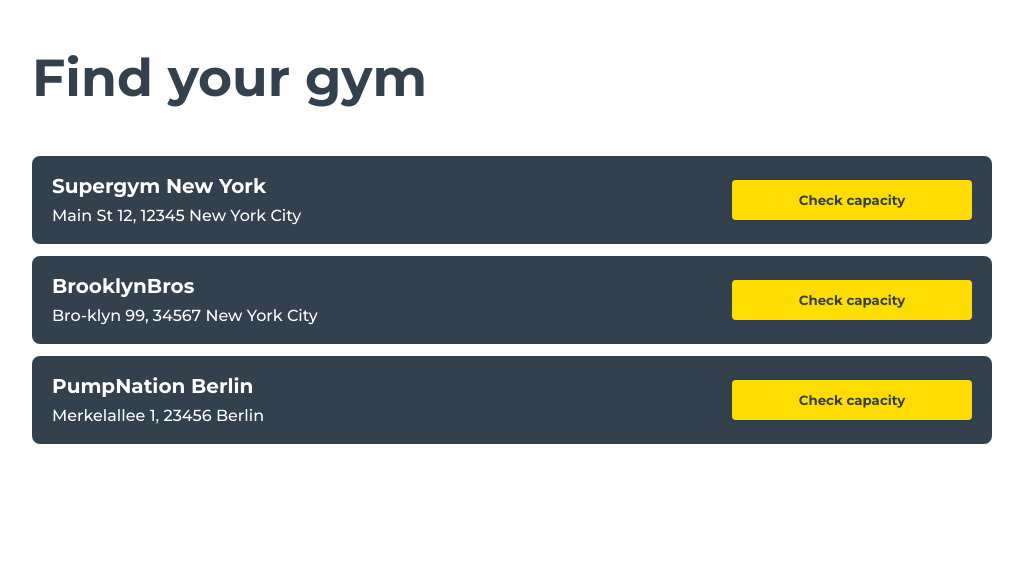
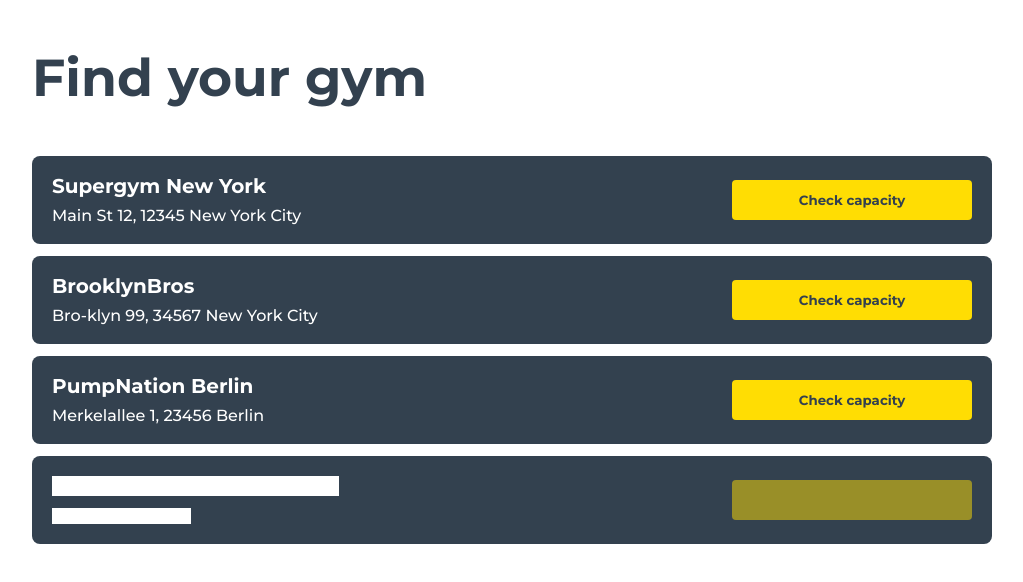
Before and after one commit to lukwick/mc_fit_capacity, a React (Create React App) app in the folder frontend/: page / in a window 1280 px wide. Shown: the top 582 px of the page, without its empty margins (128-1151 px from the left). Built offline with nearby package versions, Linux system fonts and the light colour scheme.

Commit message:
feat(GymItem): Add skeleton state

```diff
--- a/frontend/src/components/App/App.js
+++ b/frontend/src/components/App/App.js
@@ -30,6 +30,8 @@ const dummyGyms = [
       street: 'Merkelallee 1',
     },
   },
+  // mock loading gym:
+  undefined,
 ];
 
 export function App() {
--- a/frontend/src/components/GymItem/GymItem.js
+++ b/frontend/src/components/GymItem/GymItem.js
@@ -4,7 +4,6 @@ import PropTypes from 'prop-types';
 import './GymItem.css';
 
 export function GymItem({ id, title, address }) {
-  const { city, street, zip } = address;
   const [isLoading, setIsLoading] = useState(false);
   const [capacity, setCapacity] = useState(undefined);
   const [level, setLevel] = useState(undefined);
@@ -26,19 +25,36 @@ export function GymItem({ id, title, address }) {
     setCapacity(20);
   };
 
+  const isSkeleton = !id || !title || !address;
+
+  const headerContents = !isSkeleton ? (
+    <>
+      <h2 className="title title-m">{title}</h2>
+      <address>{`${address.street}, ${address.zip} ${address.city}`}</address>
+    </>
+  ) : (
+    <>
+      <div>
+        <div className="skeleton title title-m">
+          Skeleton title while loading
+        </div>
+      </div>
+      <div>
+        <div className="skeleton">Skeleton address</div>
+      </div>
+    </>
+  );
+
   return (
     <article className="GymItem theme-dark">
-      <header className="stack stack-s">
-        <h2 className="title title-m">{title}</h2>
-        <address>{`${street}, ${zip} ${city}`}</address>
-      </header>
+      <header className="stack stack-s">{headerContents}</header>
 
       <div>
         {!capacity && (
           <button
-            className="button button-full"
+            className={`button button-full ${isSkeleton ? 'skeleton' : ''}`}
             onClick={handleClick}
-            disabled={isLoading}>
+            disabled={isLoading || isSkeleton}>
             {!isLoading ? 'Check capacity' : 'Loading...'}
           </button>
         )}
@@ -57,11 +73,11 @@ export function GymItem({ id, title, address }) {
 }
 
 GymItem.propTypes = {
-  title: PropTypes.string.isRequired,
-  id: PropTypes.oneOfType([PropTypes.string, PropTypes.number]).isRequired,
+  title: PropTypes.string,
+  id: PropTypes.oneOfType([PropTypes.string, PropTypes.number]),
   address: PropTypes.shape({
     city: PropTypes.string.isRequired,
     zip: PropTypes.oneOfType([PropTypes.string, PropTypes.number]).isRequired,
     street: PropTypes.string.isRequired,
-  }).isRequired,
+  }),
 };
--- a/frontend/src/components/GymList/GymList.js
+++ b/frontend/src/components/GymList/GymList.js
@@ -5,8 +5,8 @@ export function GymList({ gyms }) {
   return (
     <div className="GymList">
       <ul className="stack stack-s">
-        {gyms.map((gym) => (
-          <li>
+        {gyms.map((gym, i) => (
+          <li key={gym?.id ?? i}>
             <GymItem {...gym} />
           </li>
         ))}
--- a/frontend/src/styles/global.css
+++ b/frontend/src/styles/global.css
@@ -121,3 +121,15 @@ body {
 .button-full {
   width: 100%;
 }
+
+.skeleton {
+  background-color: white;
+  /* hide text */
+  color: transparent;
+  display: inline-block;
+  pointer-events: none;
+  user-select: none;
+}
+.skeleton.button {
+  background-color: var(--color-accent);
+}
```
